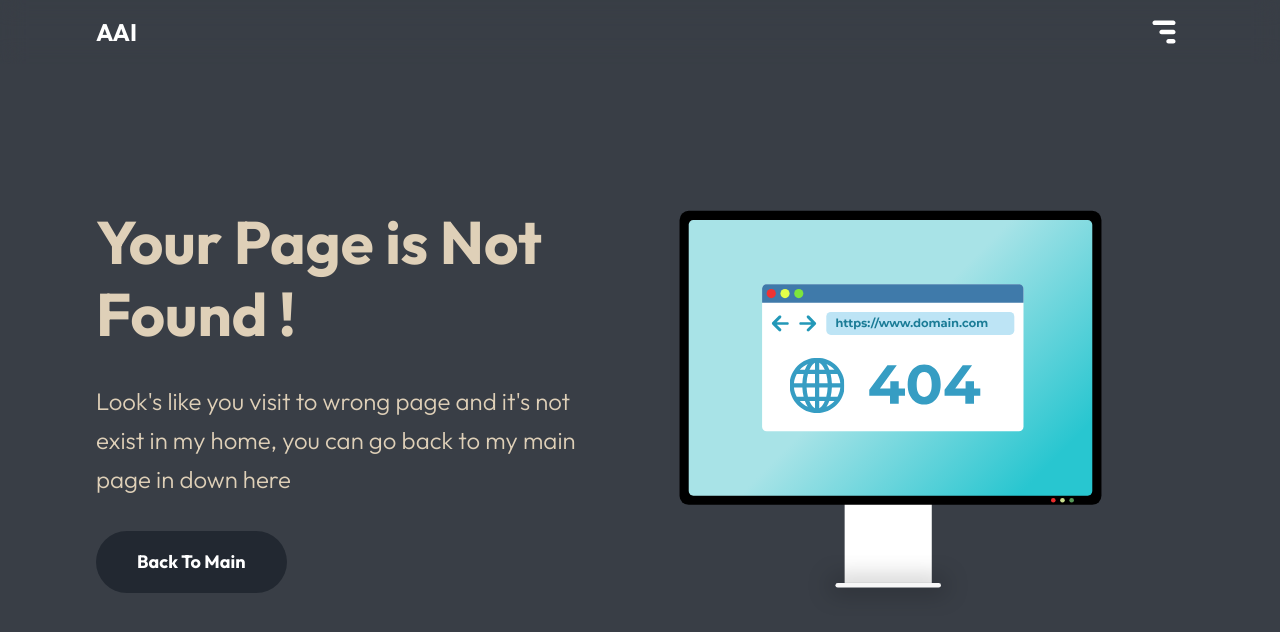
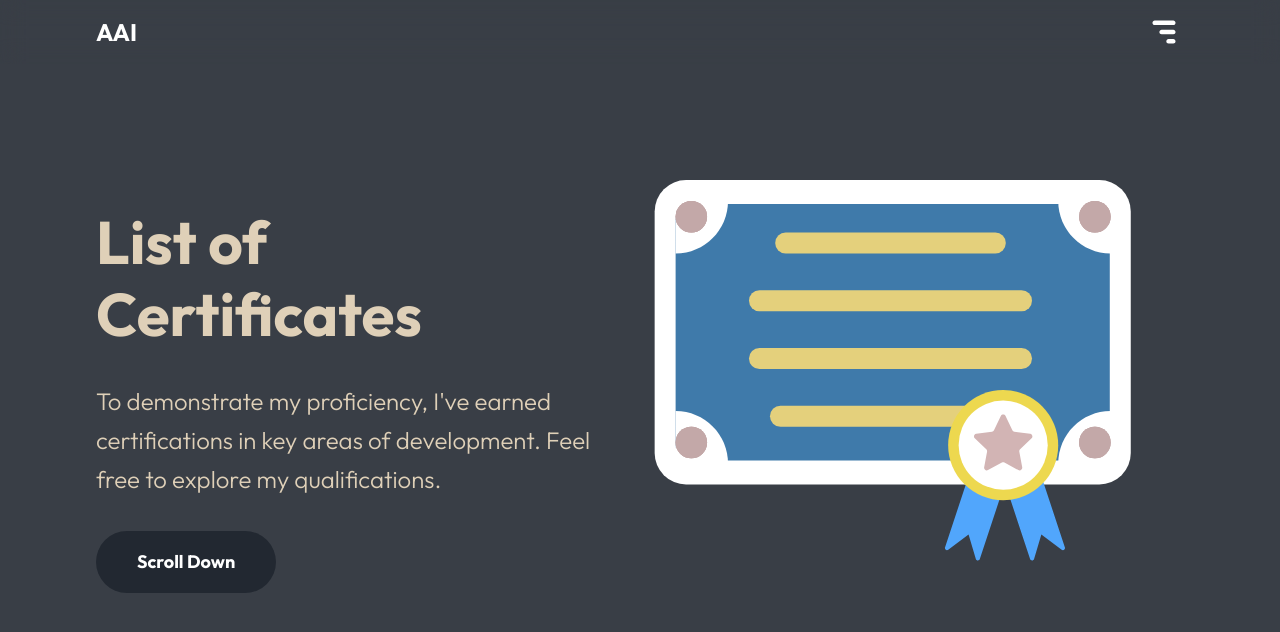
Before and after one commit to admalfrizi/new-porto-web, a Next.js app: page /certificates in a window 1280 px wide. Before the commit this address had no page. Shown: the top 632 px of the page. Built offline with nearby package versions, Linux system fonts and the light colour scheme.

Commit message:
add certificates page

```diff
--- /dev/null
+++ b/src/app/certificates/layout.tsx
@@ -0,0 +1,17 @@
+import { Metadata } from "next";
+import { ReactNode } from "react";
+
+export const metadata: Metadata = {
+  title: 'Certificates',
+}
+
+
+const CertificatesLayout = ({children}: {children: ReactNode}) => {
+    return (
+        <main className='w-screen mx-auto'>
+            {children}
+        </main>
+    );
+};
+
+export default CertificatesLayout
--- /dev/null
+++ b/src/app/certificates/page.tsx
@@ -0,0 +1,78 @@
+import Image from "next/image"
+
+export default function Certificates() {
+    return (
+         <div className="h-screen overflow-y-scroll scrollbar-hide scroll-smooth">
+            <section
+                className="topSection relative h-screen snap-center flex items-center justify-space-between bg-cover bg-brand-100 bg-center"
+            >
+                <div className="flex flex-col-reverse max-[360px]:mt-0 max-[768px]:pt-10 md:flex-row justify-between w-full px-5 md:px-24 ">
+                    <div className="z-10 text-start text-brand-900 content-center mr-15 max-[380px]:mr-0 sm:mr-20 xl:mr-0">
+                        <h1 className="
+                            title-projects
+                            text-6xl
+                            leading-18
+                            max-[360px]:line-clamp-2 max-[380px]:text-[28px]
+                            max-[496px]:text-3xl max-[496px]:leading-13
+                            max-[1380px]:max-w-lg max-[768px]:text-4xl
+                            max-[1280px]:text-5xl font-bold font-main"
+                        >
+                            List of Certificates
+                        </h1>
+                        <div className="max-w-2xl max-[1380px]:max-w-lg my-5 lg:my-8">
+                            <p className="
+                                subtitle-hero
+                                leading-relaxed max-xl:text-lg min-xl:text-2xl
+                                max-[380px]:text-[14px] max-[360px]:text-[12px]
+                                font-light"
+                            >
+                                To demonstrate my proficiency, I've earned certifications in key areas of development. Feel free to explore my qualifications.
+                            </p>
+                        </div>
+                        <button
+                            type='button'
+                            //onClick={() => handleScrollDown() }
+                            className="
+                                btn-scroll-projects
+                                flex
+                                items-center
+                                px-8
+                                py-3
+                                border border-transparent
+                                text-sm
+                                font-bold
+                                rounded-full
+                                text-white
+                                md:py-4 md:text-lg md:px-10
+                                bg-brand-50
+                                hover:bg-gray-800
+                                transition-colors
+                                duration-300
+                                ease-in-out
+                                cursor-pointer
+                            "
+                        >
+                            <p className='text-center'>Scroll Down</p>
+                        </button>
+                    </div>
+                    <Image
+                        className="object-contain rounded-[20px] mb-5 w-120 md:w-150"
+                        src="/icons/certificate_ic.svg"
+                        alt={""}
+                        width={500}
+                        height={900}
+                    />
+                </div>
+            </section>
+            <div className='mainSection h-fit pt-20 pb-10 px-5 md:px-24 flex flex-col justify-space-between bg-brand-50 bg-cover bg-center'>
+                <div className='flex flex-col w-full pb-10'>
+                    <h1 className='title-main mb-3 font-semibold text-4xl text-brand-900'>My Certificates</h1>
+                    <div className="line-title-main w-62 h-1 bg-brand-900 rounded-full"></div>
+                </div>
+                <div className="grid grid-cols-4 gap-4 w-full">
+
+                </div>
+            </div>
+         </div>
+    )
+}
--- a/src/components/Navbar.tsx
+++ b/src/components/Navbar.tsx
@@ -68,7 +68,7 @@ const NavItemView = ({isNavOpen, setIsNavOpen }: NavItemViewProps) => {
                     </Link>
                 </li>
                 <li>
-                    <Link href="#" onClick={setIsNavOpen} className="text-4xl md:text-5xl font-bold text-white hover:text-brand-900 transition-colors">
+                    <Link href="/certificates" onClick={setIsNavOpen} className="text-4xl md:text-5xl font-bold text-white hover:text-brand-900 transition-colors">
                         Certificates
                     </Link>
                 </li>
```
Also changed, not shown: public/icons/certificate_ic.svg (added).
